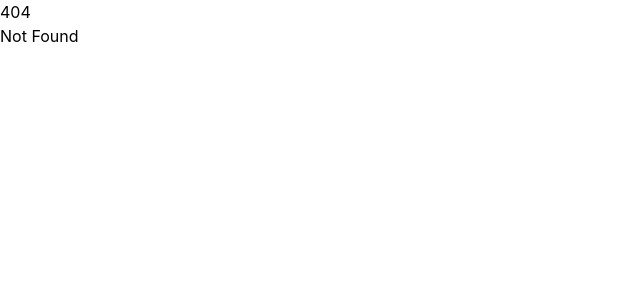
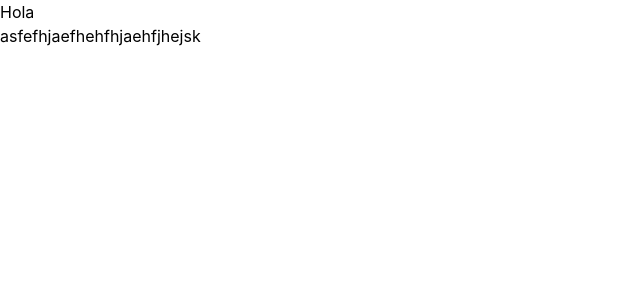
Before and after one commit to RSM-CR/RSMCR-FE, a SvelteKit app in the folder interfaz/: page /ejemplo in a window 1280 px wide. Before the commit this address had no page. Shown: the top 300 px of the page, without its empty margins (0-640 px from the left). Built offline with nearby package versions, Linux system fonts and the light colour scheme.

Commit message:
Ejemplo rutas SvelteKit

```diff
--- a/interfaz/src/routes/+page.svelte
+++ b/interfaz/src/routes/+page.svelte
@@ -1,2 +1,3 @@
 <h1>Welcome to SvelteKit</h1>
 <p>Visit <a href="https://svelte.dev/docs/kit">svelte.dev/docs/kit</a> to read the documentation</p>
+<p>Mira <a href="/ejemplo">mi pagina</a></p>
--- /dev/null
+++ b/interfaz/src/routes/ejemplo/+page.svelte
@@ -0,0 +1,2 @@
+<h1>Hola</h1>
+<p>asfefhjaefhehfhjaehfjhejsk</p>
```
